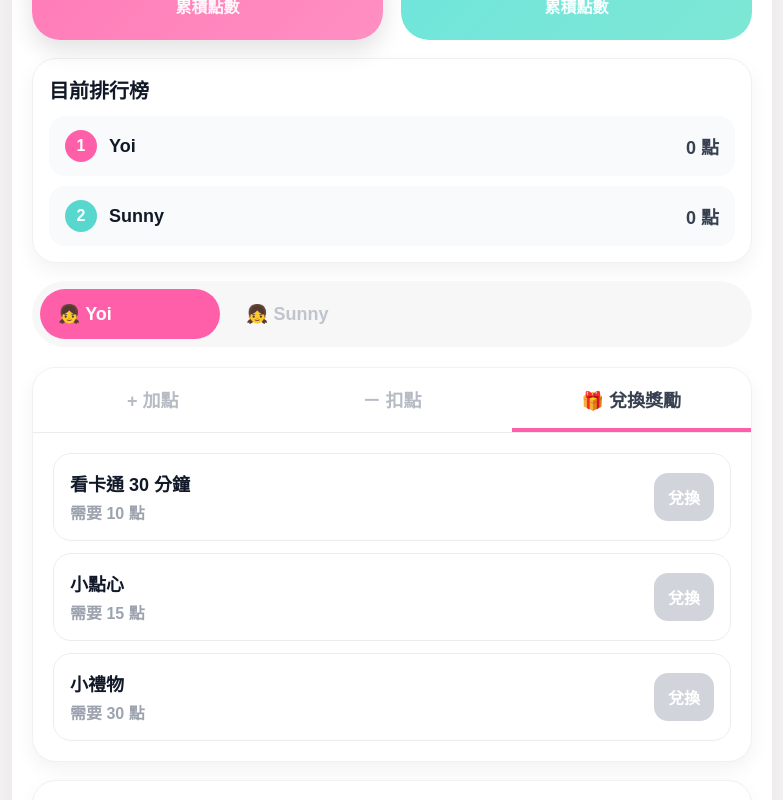
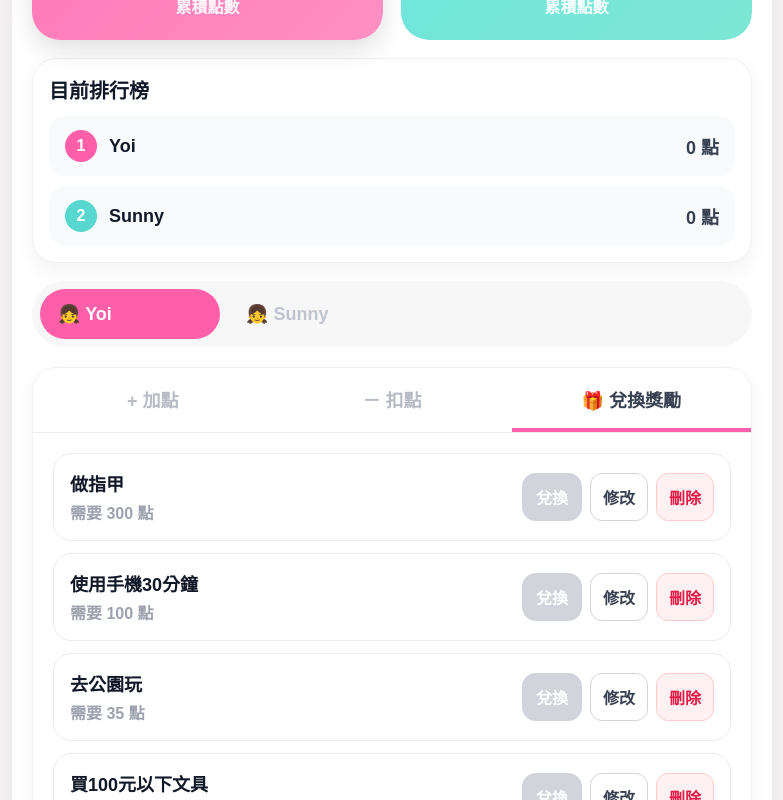
Before and after one commit to ducawei-del/kids-points-app, a React (Vite) app: page / in a window 1280 px wide. Both pictures are taken after a click on the button "🎁 兌換獎勵". Shown: the part 519-1319 px from the top of the page, without its empty margins (248-1031 px from the left). Built offline with nearby package versions, Linux system fonts and the light colour scheme.

Commit message:
Add reward management functionality

```diff
--- a/src/App.jsx
+++ b/src/App.jsx
@@ -9,9 +9,10 @@ const defaultState = {
   ],
   recorder: "媽媽",
   rewards: [
-    { id: 1, name: "看卡通 30 分鐘", cost: 10 },
-    { id: 2, name: "小點心", cost: 15 },
-    { id: 3, name: "小禮物", cost: 30 }
+    { id: 1, name: "做指甲", cost: 300 },
+    { id: 2, name: "使用手機30分鐘", cost: 100 },
+    { id: 3, name: "去公園玩", cost: 35 },
+    { id: 4, name: "買100元以下文具", cost: 80 }
   ],
   weeklyTasks: [
     { id: 1, title: "閱讀一本書", description: "並與爸媽分享心得", points: 5 },
@@ -63,6 +64,9 @@ export default function App() {
   const [taskDescription, setTaskDescription] = useState("");
   const [taskPoints, setTaskPoints] = useState(1);
   const [editingTaskId, setEditingTaskId] = useState(null);
+  const [rewardName, setRewardName] = useState("");
+  const [rewardCost, setRewardCost] = useState(1);
+  const [editingRewardId, setEditingRewardId] = useState(null);
   const [saveStatus, setSaveStatus] = useState("");
 
   const { kids, recorder, rewards, weeklyTasks, history, activeKidId, tab } = state;
@@ -131,6 +135,47 @@ export default function App() {
     );
 
     addHistory(activeKid.name, "兌換獎勵", `兌換：${rewardName}`, -cost);
+  };
+
+  const saveReward = () => {
+    const cost = Number(rewardCost) || 0;
+    if (!rewardName.trim() || !cost) return;
+
+    if (editingRewardId) {
+      patchState({
+        rewards: rewards.map(item =>
+          item.id === editingRewardId
+            ? { ...item, name: rewardName.trim(), cost }
+            : item
+        )
+      });
+      setEditingRewardId(null);
+    } else {
+      patchState({
+        rewards: [
+          ...rewards,
+          { id: Date.now(), name: rewardName.trim(), cost }
+        ]
+      });
+    }
+
+    setRewardName("");
+    setRewardCost(1);
+  };
+
+  const editReward = (reward) => {
+    setEditingRewardId(reward.id);
+    setRewardName(reward.name);
+    setRewardCost(reward.cost);
+  };
+
+  const deleteReward = (id) => {
+    patchState({ rewards: rewards.filter(item => item.id !== id) });
+    if (editingRewardId === id) {
+      setEditingRewardId(null);
+      setRewardName("");
+      setRewardCost(1);
+    }
   };
 
   const handleAvatarUpload = (event, kidId) => {
@@ -368,14 +413,42 @@ export default function App() {
                       <div style={{ fontWeight: 900, fontSize: 18, color: "#111827" }}>{item.name}</div>
                       <div style={{ color: "#9ca3af", fontWeight: 800, marginTop: 4 }}>需要 {item.cost} 點</div>
                     </div>
+                    <div style={{ display: "flex", gap: 8, flexWrap: "wrap", justifyContent: "flex-end" }}>
                       <button
                         onClick={() => redeemReward(item.cost, item.name)}
                         style={{ border: "none", borderRadius: 14, padding: "12px 14px", background: activeKid.points >= item.cost ? activeKid.accent : "#d1d5db", color: "#fff", fontWeight: 900, cursor: activeKid.points >= item.cost ? "pointer" : "not-allowed" }}
                       >
                         兌換
                       </button>
+                      <button onClick={() => editReward(item)} style={{ border: "1px solid #d1d5db", borderRadius: 12, padding: "10px 12px", background: "#fff", color: "#374151", fontWeight: 900, cursor: "pointer" }}>修改</button>
+                      <button onClick={() => deleteReward(item.id)} style={{ border: "1px solid #fecaca", borderRadius: 12, padding: "10px 12px", background: "#fff1f2", color: "#e11d48", fontWeight: 900, cursor: "pointer" }}>刪除</button>
+                    </div>
                   </div>
                 ))}
+
+                <div style={{ borderTop: "1px solid #ececec", paddingTop: 16 }}>
+                  <div style={{ fontWeight: 900, fontSize: 18, marginBottom: 12, color: "#111827" }}>{editingRewardId ? "修改獎勵" : "新增獎勵"}</div>
+                  <input
+                    type="text"
+                    value={rewardName}
+                    onChange={(e) => setRewardName(e.target.value)}
+                    placeholder="獎勵名稱（例如：做指甲）"
+                    style={{ width: "100%", boxSizing: "border-box", border: "2px solid #ececec", borderRadius: 16, padding: "14px 16px", fontSize: 16, fontWeight: 700, marginBottom: 10 }}
+                  />
+                  <input
+                    type="number"
+                    value={rewardCost}
+                    onChange={(e) => setRewardCost(e.target.value)}
+                    placeholder="需要幾點"
+                    style={{ width: "100%", boxSizing: "border-box", border: "2px solid #ececec", borderRadius: 16, padding: "14px 16px", fontSize: 16, fontWeight: 700, marginBottom: 12 }}
+                  />
+                  <button
+                    onClick={saveReward}
+                    style={{ width: "100%", border: "none", borderRadius: 16, padding: "14px 16px", background: "#111827", color: "#fff", fontSize: 18, fontWeight: 900, cursor: "pointer" }}
+                  >
+                    {editingRewardId ? "儲存修改" : "新增獎勵"}
+                  </button>
+                </div>
               </div>
             )}
           </div>
```
Lines whose indentation alone changed are shown as unchanged.
